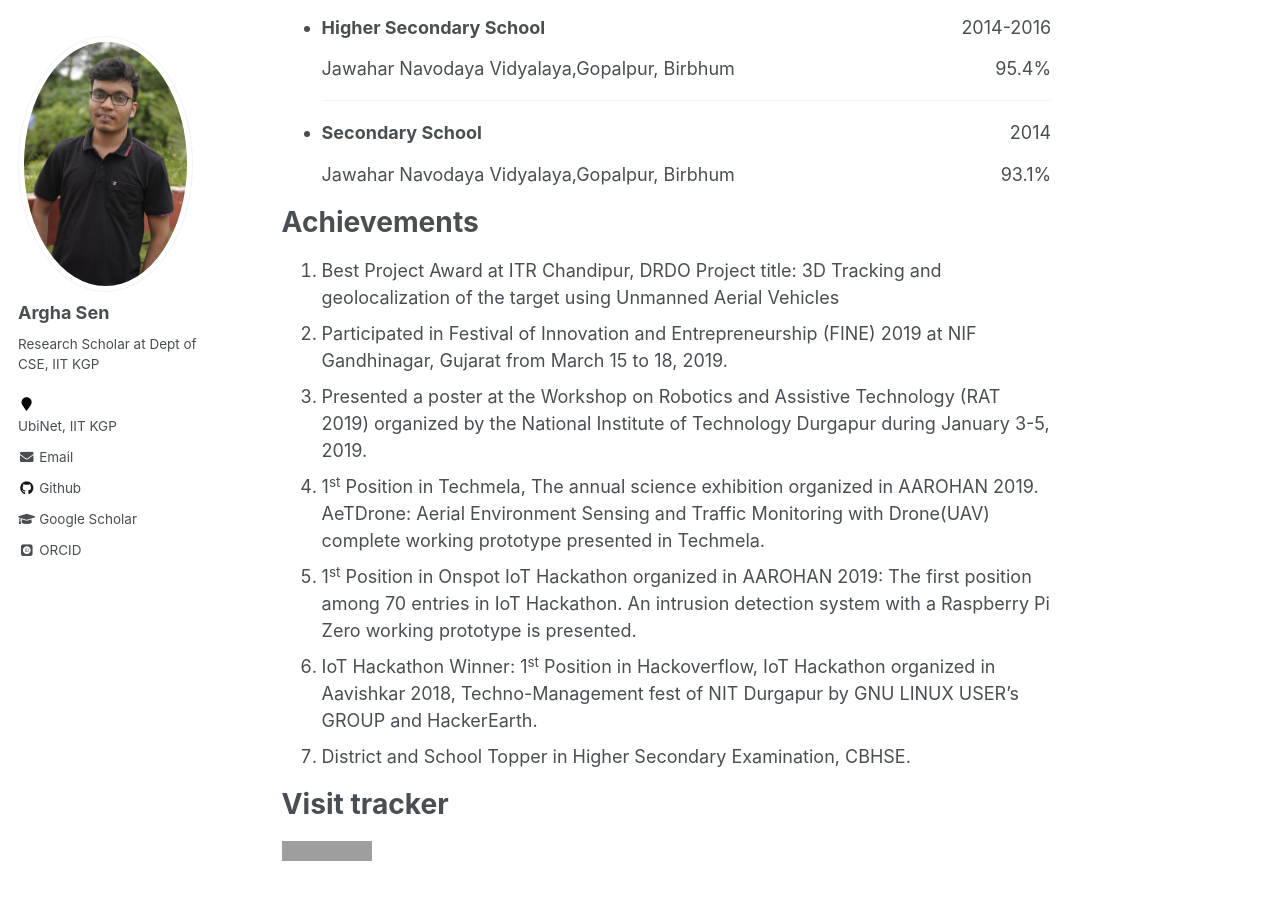
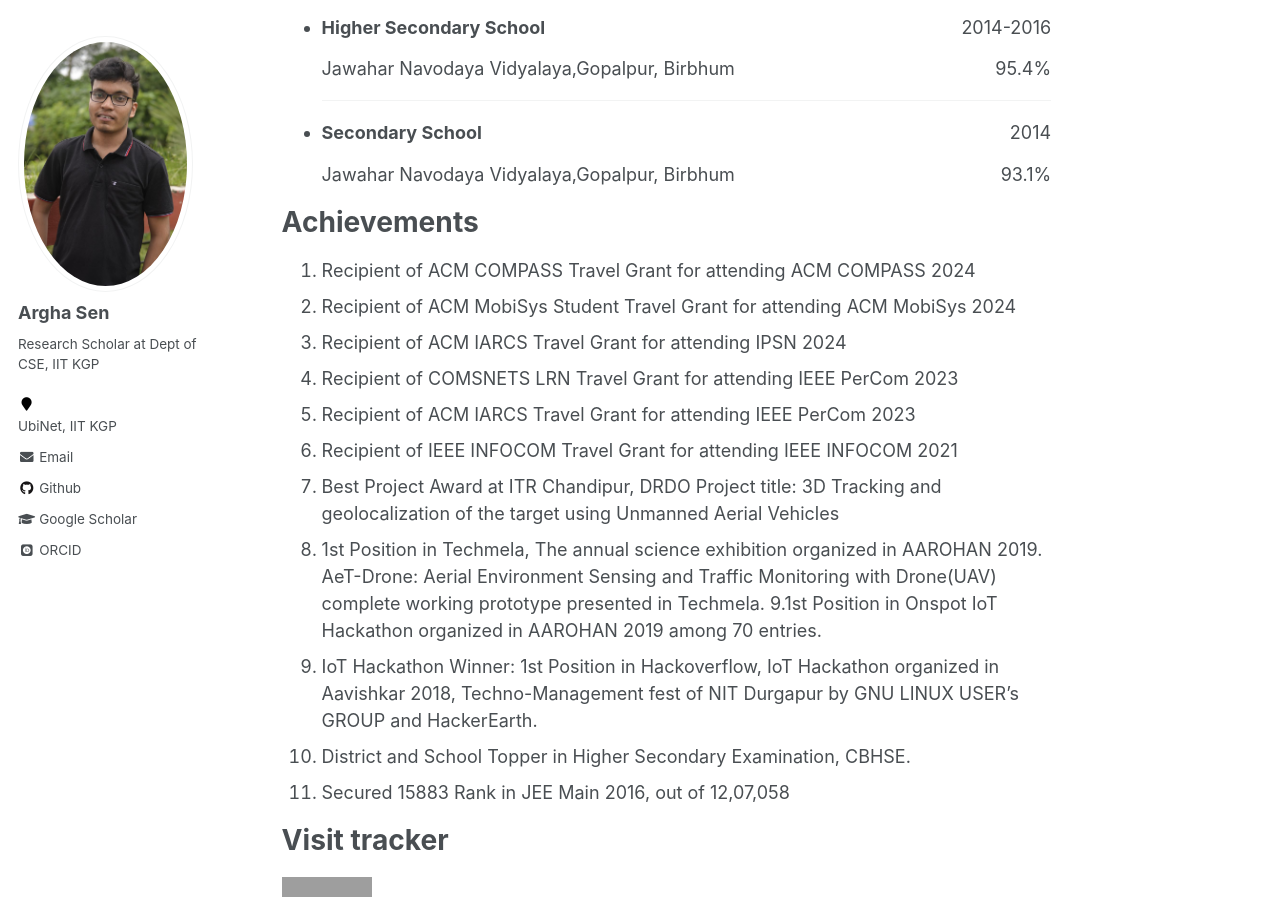
Before and after one commit to arghasen10/arghasen10.github.io, a Jekyll site: the page built from _pages/about.md, in a window 1280 px wide and 900 px high, scrolled down 1314 px. Built offline with Jekyll 4.4.1, drawn with Linux system fonts in a browser that asks for light colours; some web fonts are replaced; grey boxes are pictures that could not be loaded.

Commit message:
updated achievements

```diff
--- a/_pages/about.md
+++ b/_pages/about.md
@@ -33,21 +33,18 @@ Education
 
 Achievements
 ======
-1. Best Project Award at ITR Chandipur, DRDO Project title: 3D Tracking and geolocalization of
-the target using Unmanned Aerial Vehicles
-1. Participated in Festival of Innovation and Entrepreneurship (FINE) 2019 at NIF Gandhinagar,
-Gujarat from March 15 to 18, 2019.
-1. Presented a poster at the Workshop on Robotics and Assistive Technology (RAT 2019) organized
-by the National Institute of Technology Durgapur during January 3-5, 2019.
-1. 1<sup>st</sup> Position in Techmela, The annual science exhibition organized in AAROHAN 2019. AeTDrone: Aerial Environment Sensing and Traffic Monitoring with Drone(UAV) complete working
-prototype presented in Techmela.
-1. 1<sup>st</sup> Position in Onspot IoT Hackathon organized in AAROHAN 2019: The first position among
-70 entries in IoT Hackathon. An intrusion detection system with a Raspberry Pi Zero working
-prototype is presented.
-1. IoT Hackathon Winner: 1<sup>st</sup> Position in Hackoverflow, IoT Hackathon organized in Aavishkar
-2018, Techno-Management fest of NIT Durgapur by GNU LINUX USER’s GROUP and HackerEarth.
-1. District and School Topper in Higher Secondary Examination, CBHSE.
-
+1. Recipient of ACM COMPASS Travel Grant for attending ACM COMPASS 2024
+2. Recipient of ACM MobiSys Student Travel Grant for attending ACM MobiSys 2024
+3. Recipient of ACM IARCS Travel Grant for attending IPSN 2024
+4. Recipient of COMSNETS LRN Travel Grant for attending IEEE PerCom 2023
+5. Recipient of ACM IARCS Travel Grant for attending IEEE PerCom 2023
+6. Recipient of IEEE INFOCOM Travel Grant for attending IEEE INFOCOM 2021
+7. Best Project Award at ITR Chandipur, DRDO Project title: 3D Tracking and geolocalization of the target using Unmanned Aerial Vehicles
+8. 1st Position in Techmela, The annual science exhibition organized in AAROHAN 2019. AeT-Drone: Aerial Environment Sensing and Traffic Monitoring with Drone(UAV) complete working prototype presented in Techmela.
+9.1st Position in Onspot IoT Hackathon organized in AAROHAN 2019 among 70 entries.
+10. IoT Hackathon Winner: 1st Position in Hackoverflow, IoT Hackathon organized in Aavishkar 2018, Techno-Management fest of NIT Durgapur by GNU LINUX USER's GROUP and HackerEarth.
+11. District and School Topper in Higher Secondary Examination, CBHSE.
+12. Secured 15883 Rank in JEE Main 2016, out of 12,07,058
 
 Visit tracker
 ======
```
